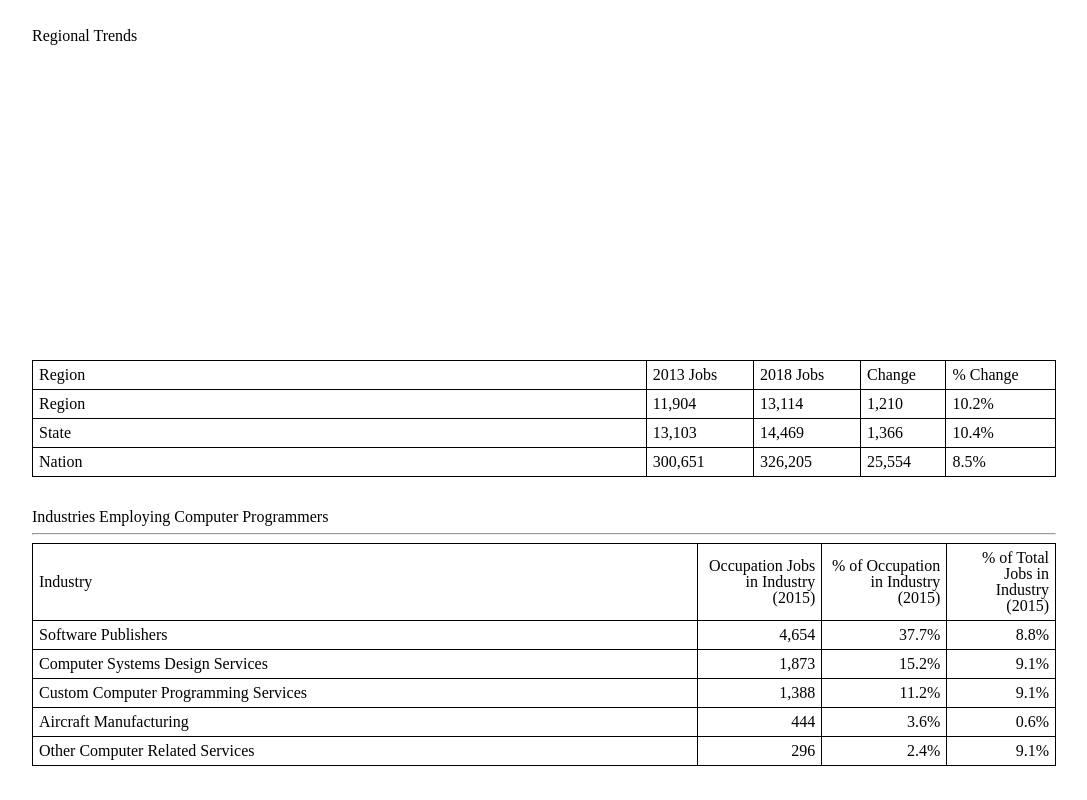
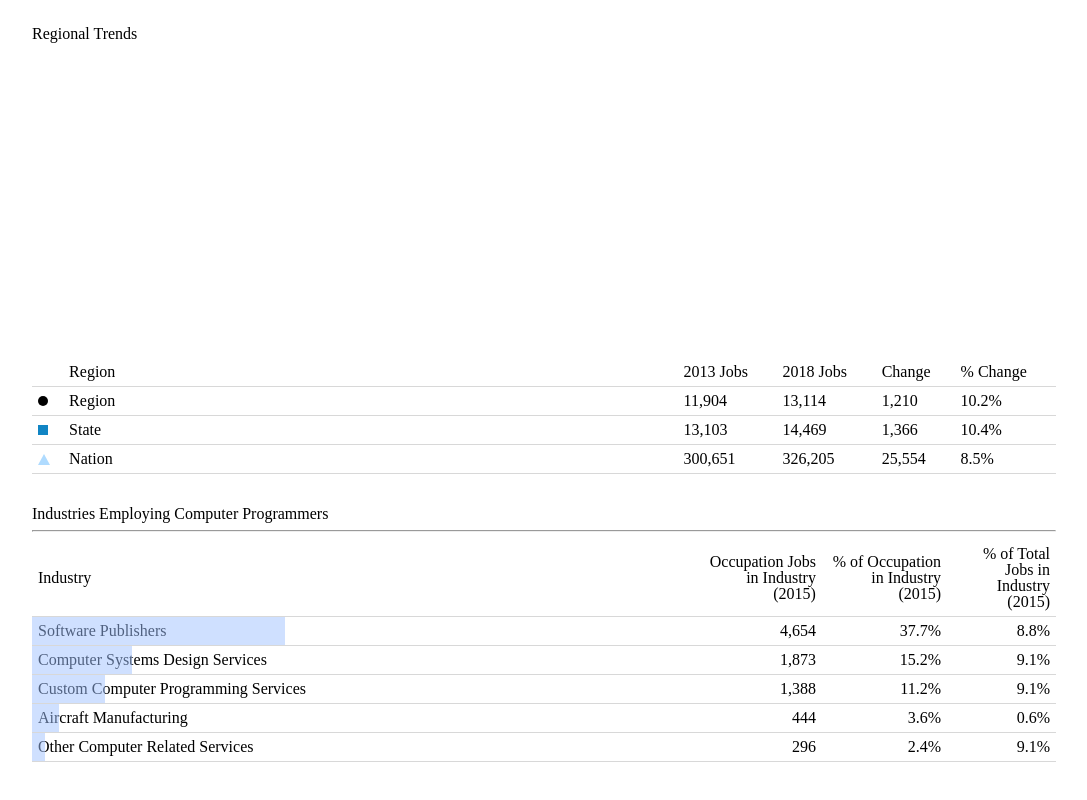
Before and after one commit to GabeMeister/occupation-data, a website: page index.html in a window 1280 px wide. Shown: the part 342-1142 px from the top of the page, without its empty margins (96-1183 px from the left). Drawn offline with nearby package versions, Linux system fonts and the light colour scheme.

Commit message:
styled tables and added bar graphs to industry table

```diff
--- a/css/styling.css
+++ b/css/styling.css
@@ -1,12 +1,19 @@
 /* G E N E R A L */
 .tableCell {
     vertical-align: middle;
+    border-bottom: 1px solid #d8d8d8;
     padding: 6px;
+    height: 15px;
 }
 
 .rightAlign {
     text-align: right;
 }
+
+/*table, td {
+    border: 1px solid black;
+    border-collapse: collapse;
+}*/
 
 /* B A S E   C O N T A I N E R */
 #baseContainer {
@@ -40,11 +47,6 @@
 
 
 /* S U M M A R Y   T A B L E */
-table, td {
-    border: 1px solid black;
-    border-collapse: collapse;
-}
-
 #summaryTable {
     width: 100%;
     margin-left: auto;
@@ -73,8 +75,29 @@ table, td {
     width: 100%;
 }
 
-.firstColumn {
+.regionColumn {
     width: 60%;
+}
+
+.circleKey {
+    height: 10px;
+    width: 10px;
+    border-radius: 40px;
+    background-color: black;
+}
+
+.squareKey {
+    height: 10px;
+    width: 10px;
+    background-color: rgba(17,133,196,1);
+}
+
+.triangleKey {
+    width: 0;
+    height: 0;
+    border-left: 6px solid transparent;
+    border-right: 6px solid transparent;
+    border-bottom: 11px solid rgba(175,219,292,1);
 }
 
 
@@ -87,3 +110,20 @@ table, td {
 .industryTitle {
     width: 65%;
 }
+
+.barGraphCell {
+    position: relative;
+}
+
+.barGraphText {
+    z-index: 50;
+}
+
+.barGraphBar {
+    position: absolute;
+    top: 0px;
+    left: 0px;
+    height: 100%;
+    background-color: rgba(160, 194, 255, .5);
+    z-index: 5;
+}
--- a/index.html
+++ b/index.html
@@ -63,28 +63,38 @@
 
             <table id="trendsTable">
                 <tr>
-                    <td class="firstColumn tableCell">Region</td>
+                    <td class="tableCell"></td>
+                    <td class="regionColumn tableCell">Region</td>
                     <td class="tableCell"><span ng-bind="trendComparison.start_year"></span> Jobs</td>
                     <td class="tableCell"><span ng-bind="trendComparison.end_year"></span> Jobs</td>
                     <td class="tableCell">Change</td>
                     <td class="tableCell">% Change</td>
                 </tr>
                 <tr>
-                    <td class="firstColumn tableCell">Region</td>
+                    <td class="tableCell">
+                        <div class="circleKey"></div>
+                    </td>
+                    <td class="regionColumn tableCell">Region</td>
                     <td class="tableCell"><span ng-bind="trendComparison.regional[0] | number"></span></td>
                     <td class="tableCell"><span ng-bind="trendComparison.regional[trendComparison.regional.length - 1] | number"></span></td>
                     <td class="tableCell"><span ng-bind="(trendComparison.regional[trendComparison.regional.length - 1] - trendComparison.regional[0]) | number"></span></td>
                     <td class="tableCell"><span ng-bind="(trendComparison.regional[trendComparison.regional.length - 1] / trendComparison.regional[0] - 1) | number | percentage:1"></span></td>
                 </tr>
                 <tr>
-                    <td class="firstColumn tableCell">State</td>
+                    <td class="tableCell">
+                        <div class="squareKey"></div>
+                    </td>
+                    <td class="regionColumn tableCell">State</td>
                     <td class="tableCell"><span ng-bind="trendComparison.state[0] | number"></span></td>
                     <td class="tableCell"><span ng-bind="trendComparison.state[trendComparison.state.length - 1] | number"></span></td>
                     <td class="tableCell"><span ng-bind="(trendComparison.state[trendComparison.state.length - 1] - trendComparison.state[0]) | number"></span></td>
                     <td class="tableCell"><span ng-bind="(trendComparison.state[trendComparison.state.length - 1] / trendComparison.state[0] - 1) | percentage:1"></span></td>
                 </tr>
                 <tr>
-                    <td class="firstColumn tableCell">Nation</td>
+                    <td class="tableCell">
+                        <div class="triangleKey"></div>
+                    </td>
+                    <td class="regionColumn tableCell">Nation</td>
                     <td class="tableCell"><span ng-bind="trendComparison.nation[0] | number"></span></td>
                     <td class="tableCell"><span ng-bind="trendComparison.nation[trendComparison.nation.length - 1] | number"></span></td>
                     <td class="tableCell"><span ng-bind="(trendComparison.nation[trendComparison.nation.length - 1] - trendComparison.nation[0]) | number"></span></td>
@@ -107,7 +117,10 @@
                     <td class="rightAlign tableCell">% of Total Jobs in Industry <br/>(<span ng-bind="employingIndustries.year"></span>)</td>
                 </tr>
                 <tr ng-repeat="industry in employingIndustries.industries">
-                    <td class="industryTitle tableCell"><span ng-bind="industry.title"></span></td>
+                    <td class="industryTitle tableCell barGraphCell">
+                        <span class="barGraphText" ng-bind="industry.title"></span>
+                        <div class="barGraphBar" ng-style="getBarSize((industry.in_occupation_jobs / employingIndustries.jobs) | percentage:0)"></div>
+                    </td>
                     <td class="rightAlign tableCell"><span ng-bind="industry.in_occupation_jobs | number"></span></td>
                     <td class="rightAlign tableCell"><span ng-bind="(industry.in_occupation_jobs / employingIndustries.jobs) | number | percentage:1"></span></td>
                     <td class="rightAlign tableCell"><span ng-bind="(industry.in_occupation_jobs / industry.jobs) | number | percentage:1"></span></td>
--- a/js/controllers/controller.js
+++ b/js/controllers/controller.js
@@ -39,6 +39,12 @@ app.controller("OccupationController", function ($scope, $http, TrendsFormatterF
         });
 
 
+    }
+
+    $scope.getBarSize = function(percentStr) {
+        return {
+            "width": percentStr
+        };
     }
 
     function buildTrendsChart() {
```
